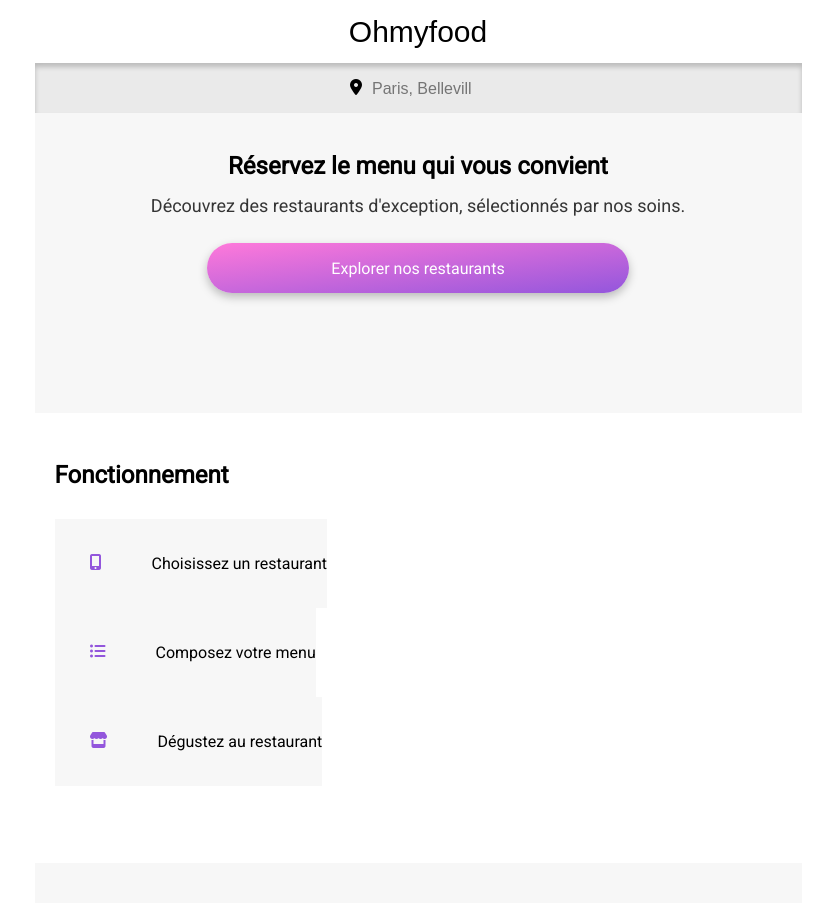
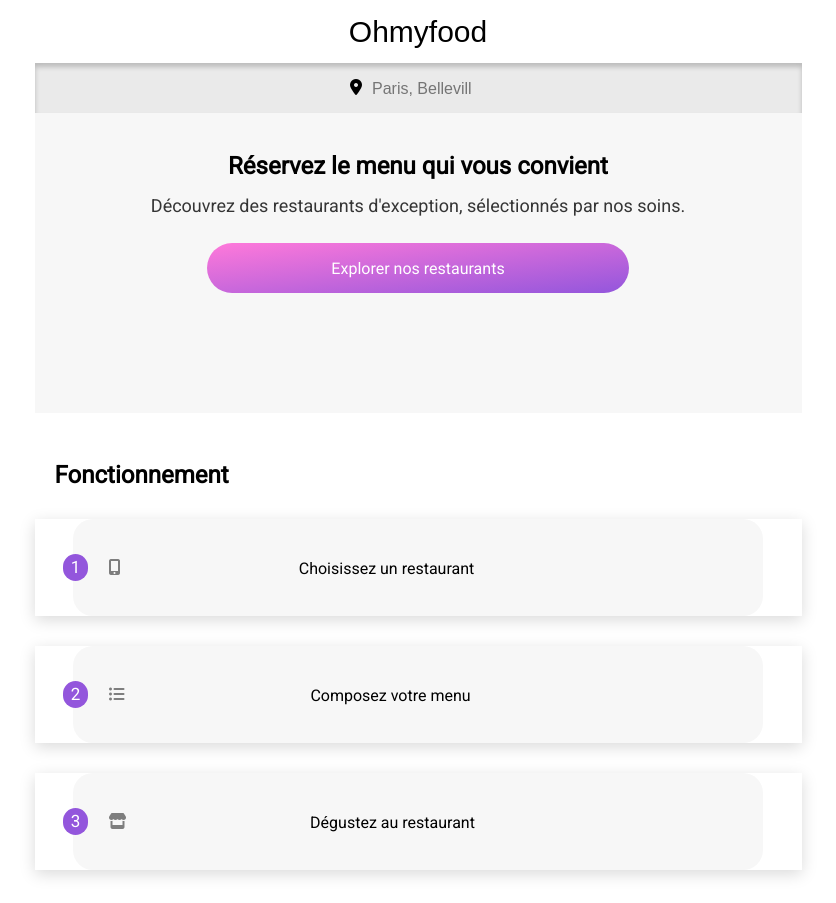
Before and after one commit to Jeff1377/Projet-Oh-my-food, a website: page index.html in a window 1280 px wide. Shown: the top 903 px of the page, without its empty margins (222-1058 px from the left). Drawn offline with Linux system fonts and the light colour scheme; a web font is replaced by a local one.

Commit message:
maj page d'accueil

```diff
--- a/index.html
+++ b/index.html
@@ -43,6 +43,7 @@
                 <nav id="fonctionnement_2">
                     <a href="#">
                         <div class="card">
+                            <p>1</p>
                             <i class="fa-solid fa-mobile-screen-button"></i>
                             <div class="container">
                                 <h3>Choisissez un restaurant</h3>
@@ -51,6 +52,7 @@
                     </a>
                     <a href="#">
                         <div class="card">
+                            <p>2</p>
                             <i class="fa-solid fa-list-ul"></i>
                             <div class="container">
                                 <h3>Composez votre menu</h3>
@@ -59,6 +61,7 @@
                     </a>
                     <a href="#">
                         <div class="card">
+                            <p>3</p>
                             <i class="fa-solid fa-store"></i>
                             <div class="container">
                                 <h3>Dégustez au restaurant</h3>
--- a/sass/style.scss
+++ b/sass/style.scss
@@ -124,29 +124,33 @@ body {
 
     a {
         text-decoration: none;
+        box-shadow: 0 4px 10px rgba(0,0,0,0.25);
+        transition: 0,3s;
+
+        :hover {
+            box-shadow: 0 8px 20px rgba(0,0,0,0.25);
         }
 
         .btn_violet_gros {
             width: 55%;
-        display: table;
+            display: flex;
+            align-items: center;
             margin-left: auto;
             margin-right: auto;
             margin-top: 27px;
             height: 50px;
             background-image: linear-gradient(to bottom right, #FF79DA,#9356DC);
             border-radius: 25px;
-        box-shadow: 0 4px 10px rgba(0,0,0,0.25);
 
             :hover {
                 box-shadow: 0 8px 20px rgba(0,0,0,0.25);
             }
 
             h3 {
-            display: table-cell;
                 text-align: center;
-            vertical-align: middle;
                 color: #ffffff;
                 width: 100%;
+            }
         }
     }
 
@@ -155,7 +159,7 @@ body {
 
 #fonctionnement {
     width: 100%;
-    height: 450px;
+    height: 550px;
 
     #fonctionnement_1 {
         padding-top: 48px;
@@ -165,31 +169,68 @@ body {
 
     #fonctionnement_2 {
         width: 100%;
+        display:flex;
+        align-items:center;
+        margin-right:auto;
+        margin-left:auto;
+        flex-direction: column;
 
         a {
             text-decoration: none;
             display: flex;
-            margin-left: 20px;
-            margin-right: 20px;
+            width: 100%;
+            margin-bottom: 30px;
+            box-shadow: 0 4px 15px rgba(0,0,0,0.15);
+            transition: 0,3s;
+
+            :hover {
+                box-shadow: 0 8px 30px rgba(0,0,0,0.15);
+            }
+
+            .card {
+                width: 90%;
+                display: flex;
+                background-color: #F7F7F7;
+                padding: 35px 0px 35px 0px;
+                margin-right:auto;
+                margin-left:auto;
+                border-radius:20px;
 
 
 
-            .card {
-                display: flex;
-                background-color: #F7F7F7;
-
-                margin-left: 32,5px;
-                margin-right: 20px;
-
-                padding: 35px 0 35px 35px;
+                p {
+                    position: relative;
+                    right: 10px;
+                    background-color: #9356DC;
+                    color: #ffffff;
+                    font-weight: 500;
+                    font-size: 14,1818px;
+                    line-height: 17px;
+                    padding: 5px 8px 5px 8px;
+                    border-radius:20px;
+                }
 
                 i {
+                    color: #7E7E7E;
+                    position: relative;
+                    left:10px;
+                    padding-top: 5px;
+
+                    :hover {
                         color: #9356DC;
                     }
+                }
+
+                .container {
+                    width: 80%;
+                    display: flex;
+                    padding-top:5px;
 
                     h3 {
                         color: #000000;
-                    padding-left: 50px;
+                        margin-left: auto;
+                        margin-right: auto;
+                    }
                 }
             }
         }
```
Also changed, not shown: public/css/style.css. Lines whose indentation alone changed are shown as unchanged.
